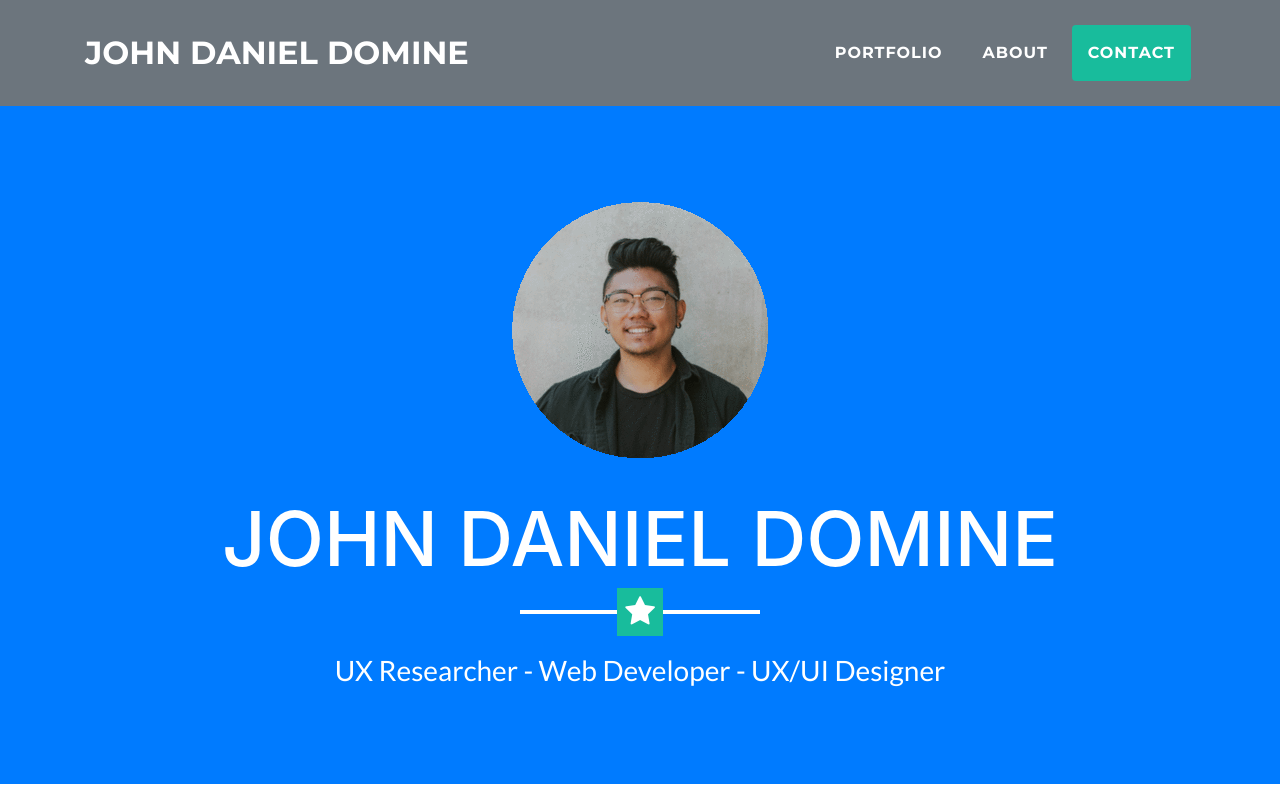
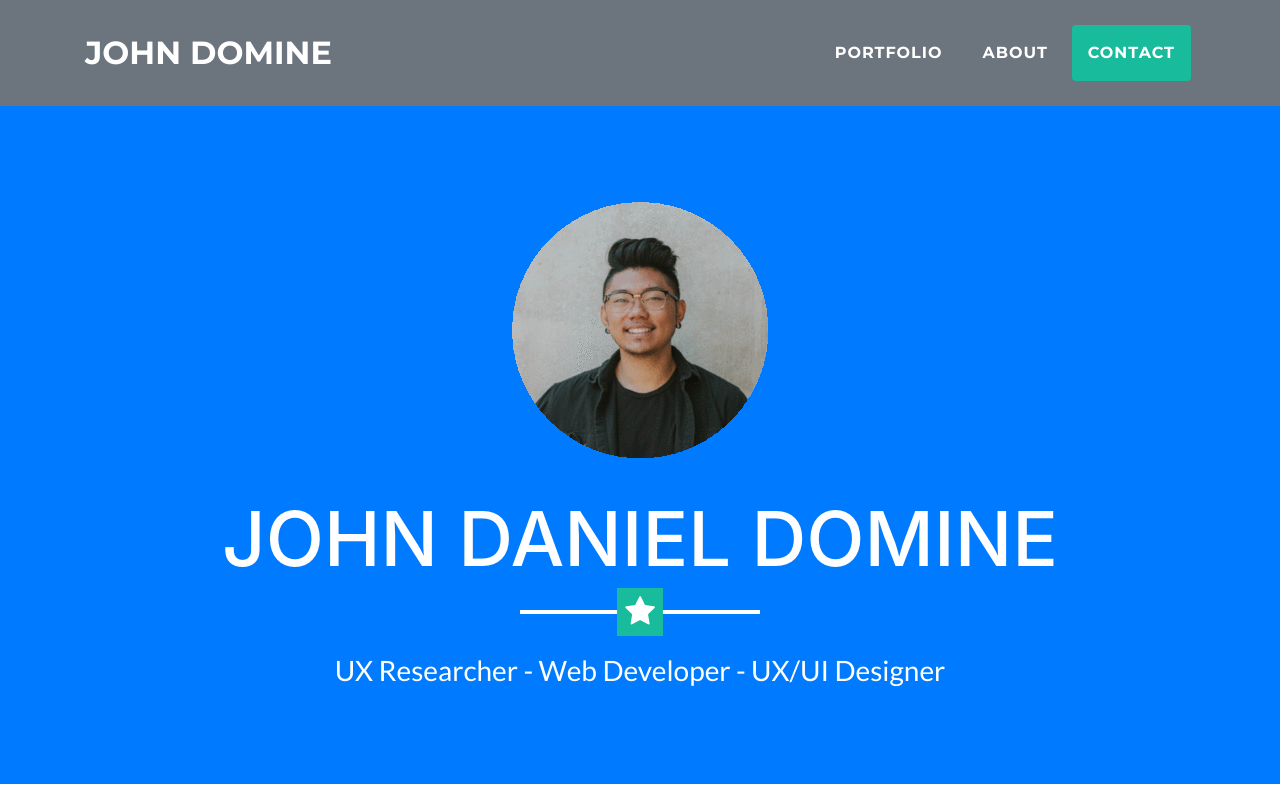
Before and after one commit to recurjohn/superviolet.github.io, a website with bundled scripts: page index.html in a window 1280 px wide. Shown: the top 800 px of the page. Built offline with nearby package versions, Linux system fonts and the light colour scheme.

Commit message:
fixed name

```diff
--- a/index.html
+++ b/index.html
@@ -8,7 +8,7 @@
     <meta name="description" content="">
     <meta name="author" content="">
 
-    <title>John Daniel Domine</title>
+    <title>John Domine</title>
 
     <!-- Bootstrap core CSS -->
     <link href="vendor/bootstrap/css/bootstrap.min.css" rel="stylesheet">
@@ -31,7 +31,7 @@
     <!-- Navigation -->
     <nav class="navbar navbar-expand-lg bg-secondary fixed-top text-uppercase" id="mainNav">
       <div class="container">
-        <a class="navbar-brand js-scroll-trigger" href="#page-top">John Daniel Domine</a>
+        <a class="navbar-brand js-scroll-trigger" href="#page-top">John Domine</a>
         <button class="navbar-toggler navbar-toggler-right text-uppercase bg-primary text-white rounded" type="button" data-toggle="collapse" data-target="#navbarResponsive" aria-controls="navbarResponsive" aria-expanded="false" aria-label="Toggle navigation">
           Menu
           <i class="fa fa-bars"></i>
```
